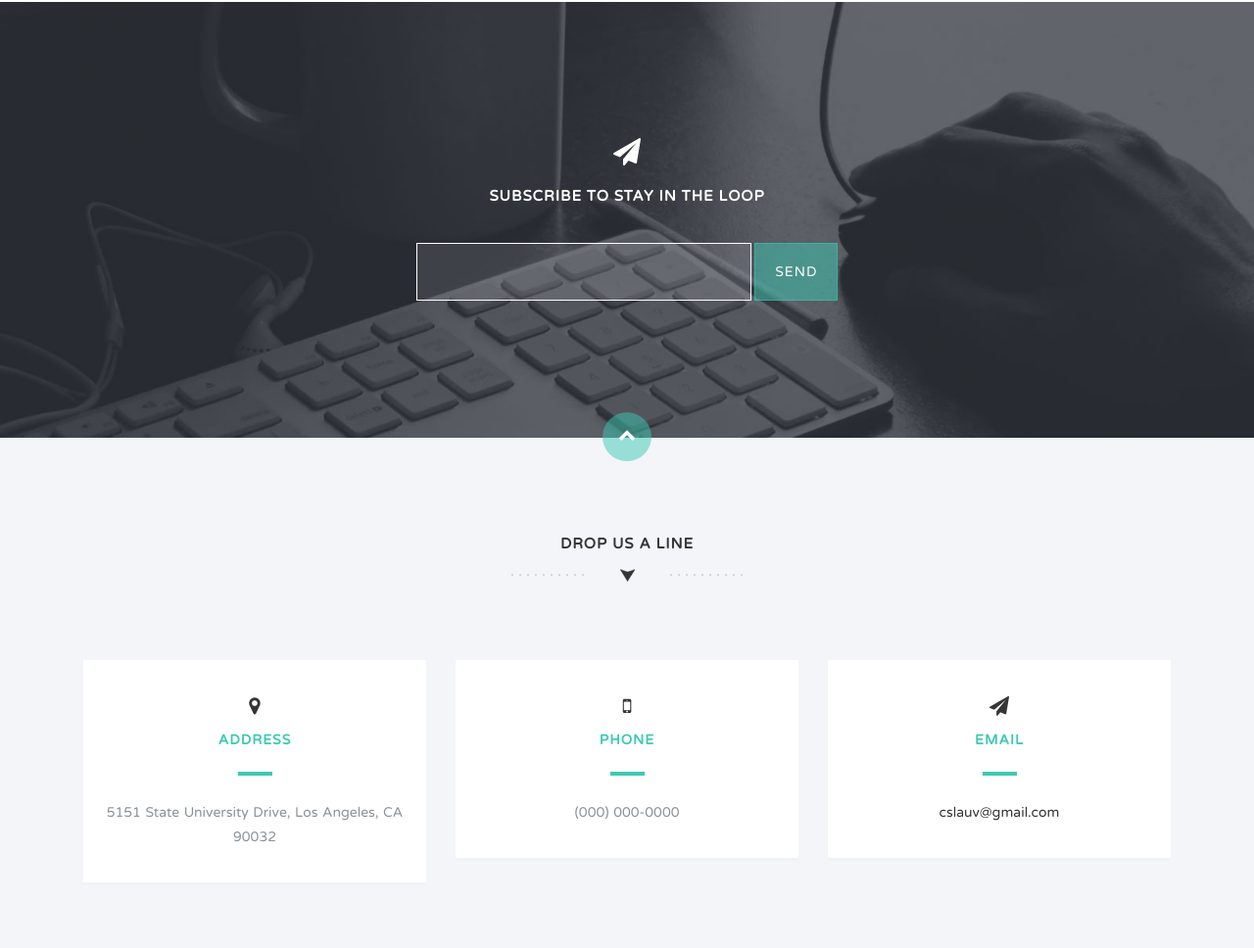
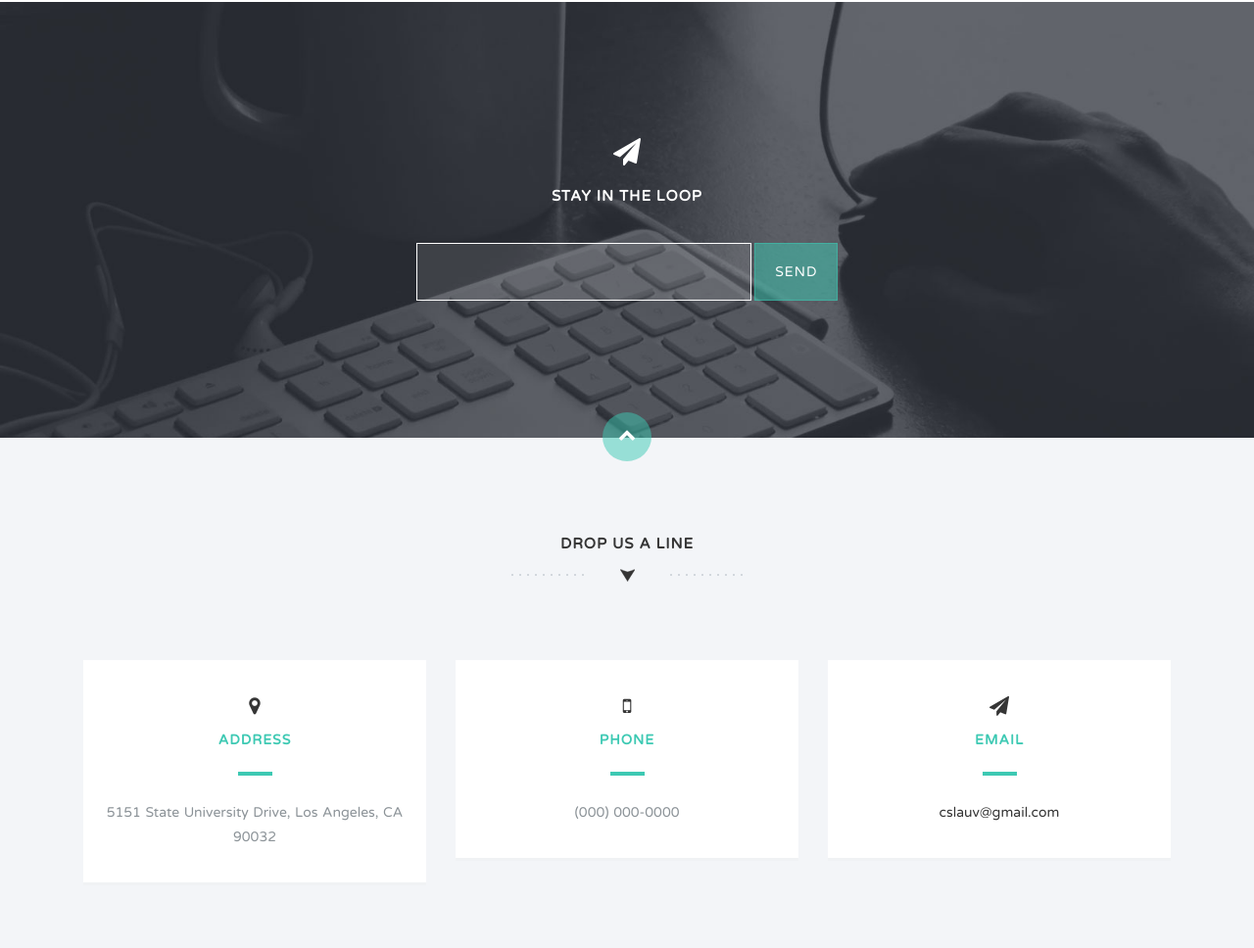
Before and after one commit to cslauv/webdev, a plain HTML site: page CSLAUV Original/index.html in a window 1280 px wide. Shown: the part 4459-5427 px from the top of the page at 98% size. Drawn offline with nearby package versions, Linux system fonts and the light colour scheme.

Commit message:
testing branch
Testing github functionality over git

```diff
--- a/CSLAUV Original/index.html
+++ b/CSLAUV Original/index.html
@@ -346,7 +346,7 @@
 
         <section class="subscribe text-center">
           <div class="container">
-            <h1><i class="fa fa-paper-plane"></i><span>Subscribe to stay in the loop</span></h1>
+            <h1><i class="fa fa-paper-plane"></i><span>Stay in the loop</span></h1>
             <form action="#">
               <input type="text" name="" value="" placeholder="" required>
               <input type="submit" name="" value="Send">
```
